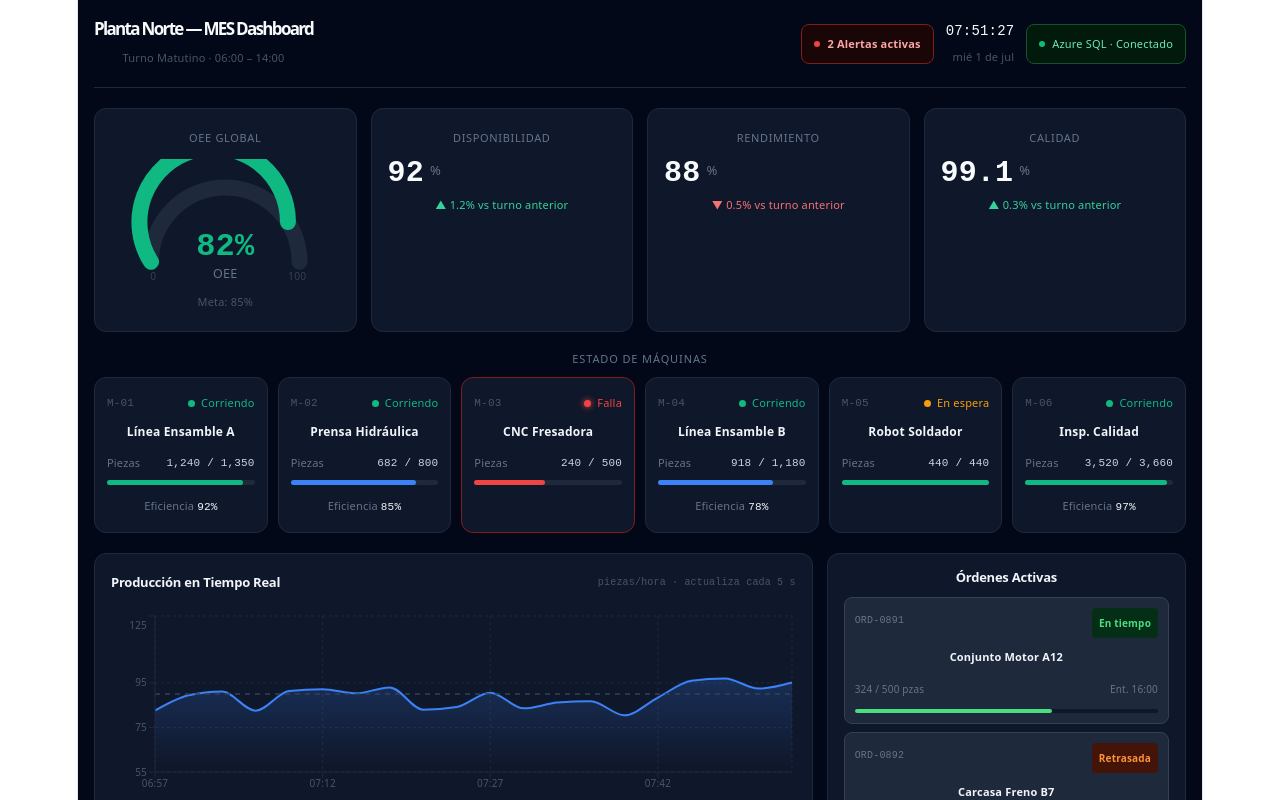
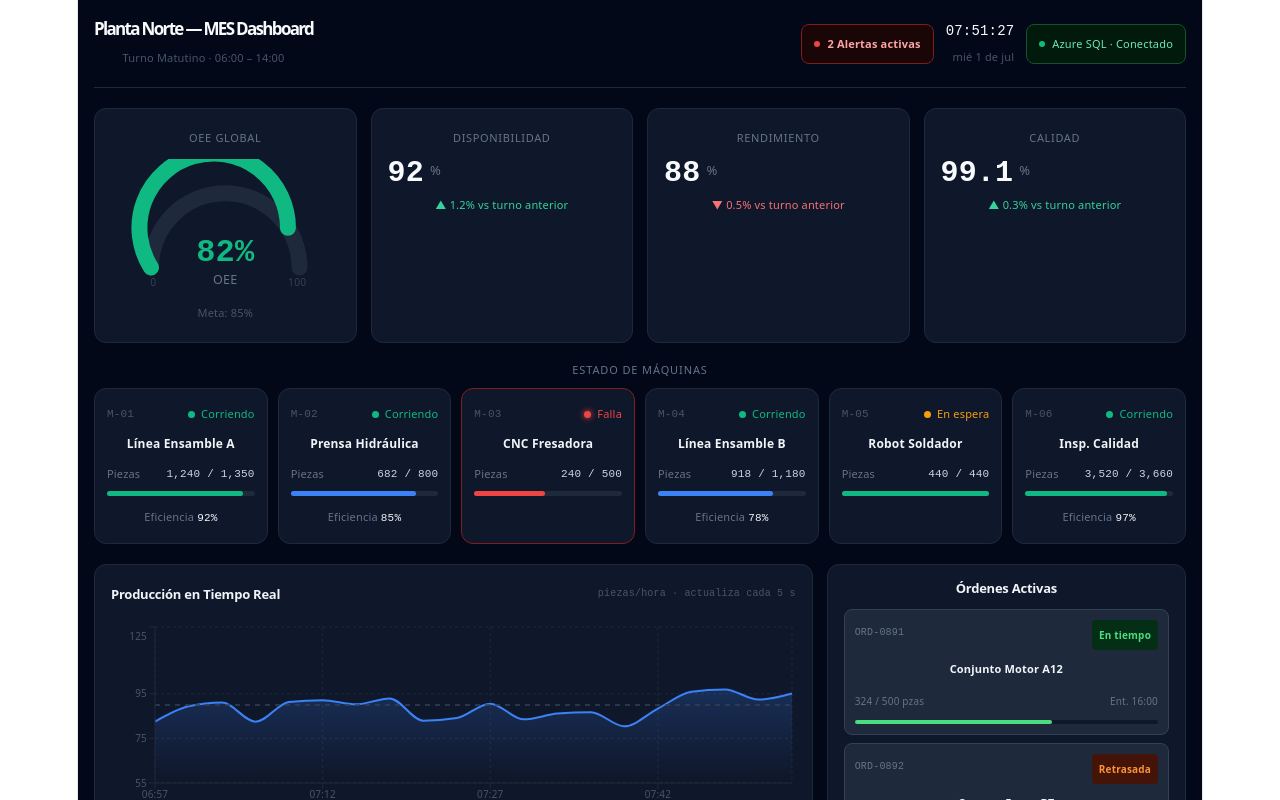
Before and after one commit to Miguel-Parrado/AzureAPM, a React app in the folder frontend/: page / in a window 1280 px wide. Shown: the top 800 px of the page. Built offline with nearby package versions, Linux system fonts and the light colour scheme; the HTML template or start-up script is replaced by a standard one.

Commit message:
Fix: Gauge render #2

```diff
--- a/frontend/src/App.jsx
+++ b/frontend/src/App.jsx
@@ -40,7 +40,7 @@ const ORDENES = [
 
 // ── Gauge OEE (semicírculo SVG) ────────────────────────────────────────────
 function GaugeOEE({ valor }) {
-  const cx = 100, cy = 90, r = 65;
+  const cx = 100, cy = 95, r = 65;
   const pct = Math.min(Math.max(valor, 0), 100) / 100;
   const anguloInicio = Math.PI;
   const anguloFin = 0;
@@ -57,7 +57,7 @@ function GaugeOEE({ valor }) {
   const color = valor >= 70 ? "#10b981" : valor >= 50 ? "#f59e0b" : "#ef4444";
 
   return (
-    <svg viewBox="0 0 200 110" style={{ width: "100%" }}>
+    <svg viewBox="0 0 200 120" style={{ width: "100%" }}>
       <path d={fondoD} fill="none" stroke="#1e293b" strokeWidth="14" strokeLinecap="round" />
       {valorD && (
         <path d={valorD} fill="none" stroke={color} strokeWidth="14" strokeLinecap="round" />
```
